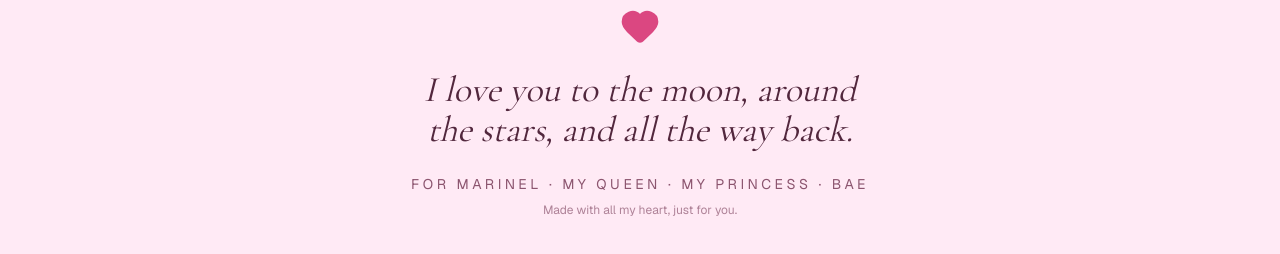
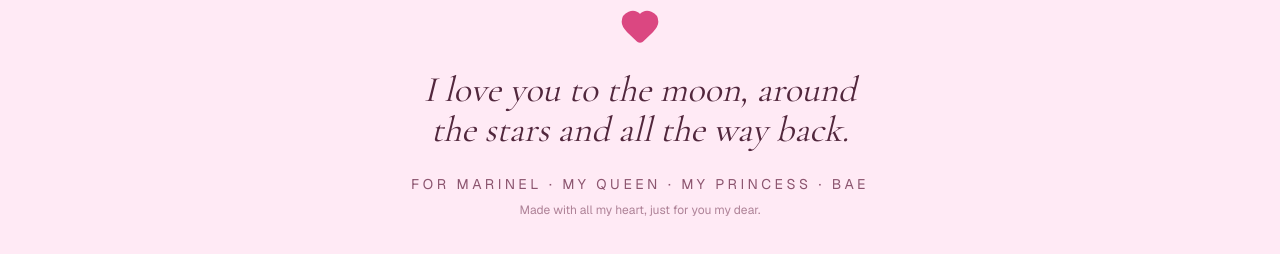
Before and after one commit to thando-frontend/beautifulqueen, a Next.js app: page / in a window 1280 px wide. Shown: the part 4873-5127 px from the top of the page. Built offline with nearby package versions, Linux system fonts and the light colour scheme.

Commit message:
Update footer text for personalization

```diff
--- a/components/site-footer.tsx
+++ b/components/site-footer.tsx
@@ -5,13 +5,13 @@ export function SiteFooter() {
     <footer className="relative px-6 py-20 text-center">
       <Heart className="mx-auto h-10 w-10 animate-heartbeat fill-primary text-primary" />
       <p className="mx-auto mt-6 max-w-md text-balance font-heading text-3xl italic text-foreground sm:text-4xl">
-        I love you to the moon, around the stars, and all the way back.
+        I love you to the moon, around the stars and all the way back.
       </p>
       <p className="mt-6 text-sm uppercase tracking-[0.25em] text-muted-foreground">
         For Marinel &middot; My Queen &middot; My Princess &middot; Bae
       </p>
       <p className="mt-2 text-xs text-muted-foreground/70">
-        Made with all my heart, just for you.
+        Made with all my heart, just for you my dear.
       </p>
     </footer>
   )
```
